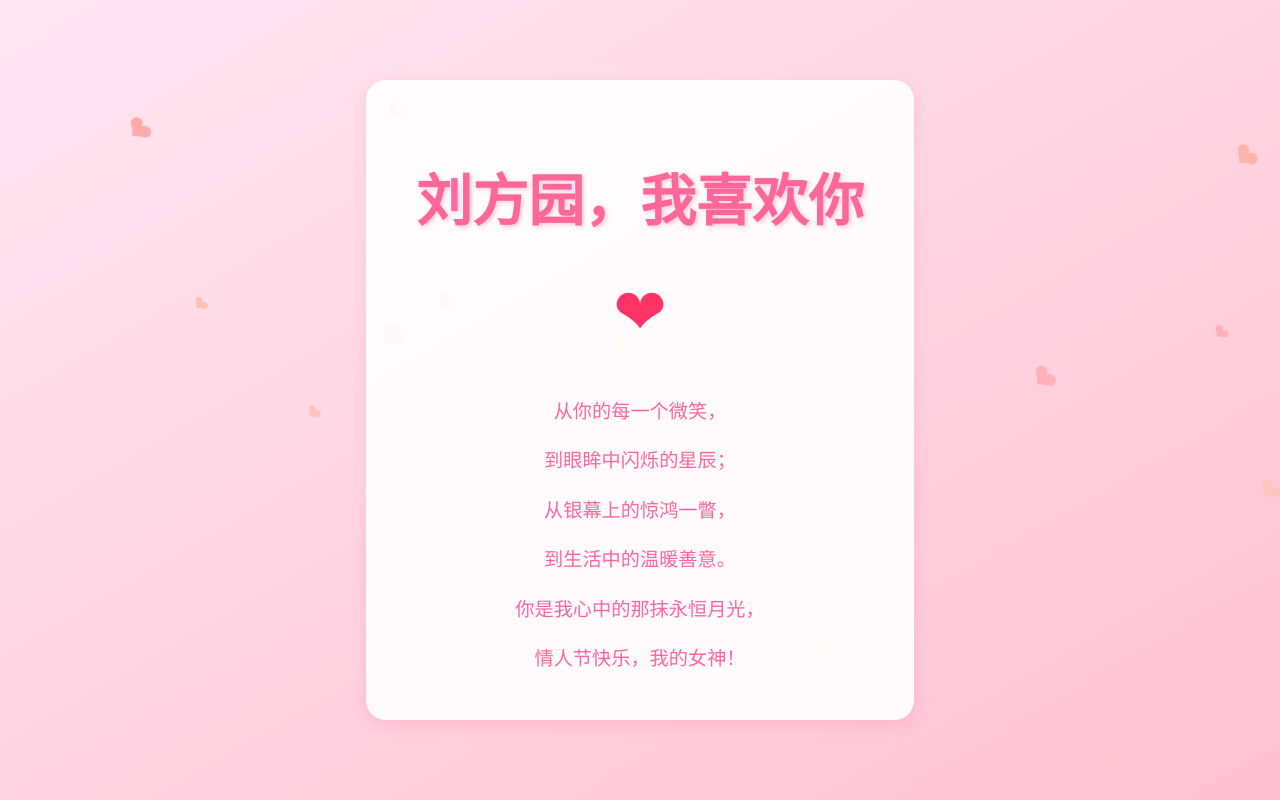
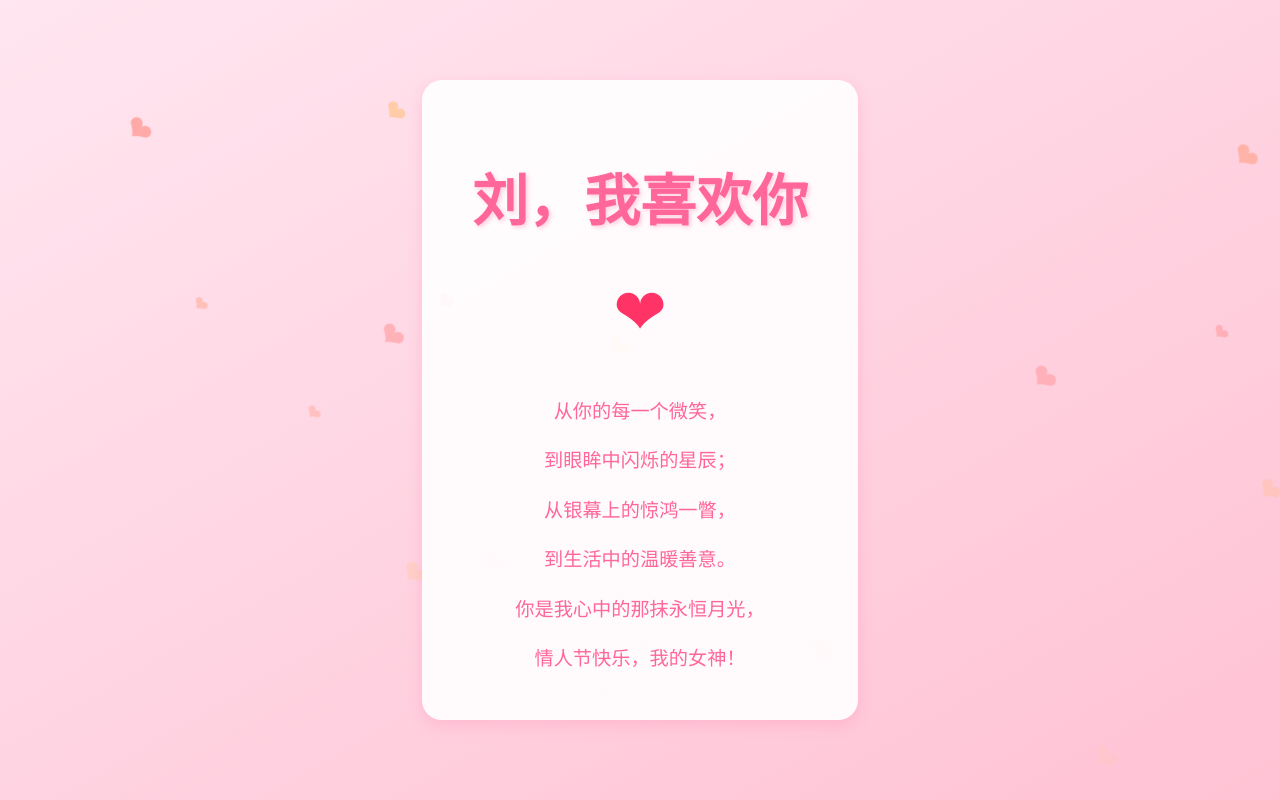
Before and after one commit to user0819/lover, a plain HTML site: page index.html in a window 1280 px wide. Drawn offline with Linux system fonts and the light colour scheme.

Commit message:
Update index.html

```diff
--- a/index.html
+++ b/index.html
@@ -3,7 +3,7 @@
 <head>
     <meta charset="UTF-8">
     <meta name="viewport" content="width=device-width, initial-scale=1.0">
-    <title>情人节告白 - 刘方园</title>
+    <title>情人节告白 - 刘</title>
     <style>
         body {
             margin: 0;
@@ -94,7 +94,7 @@
 
     <div class="container">
         <div class="message">
-            <h1>刘方园，我喜欢你</h1>
+            <h1>刘，我喜欢你</h1>
             <div class="heart">❤</div>
             <p>从你的每一个微笑，</p>
             <p>到眼眸中闪烁的星辰；</p>
```
